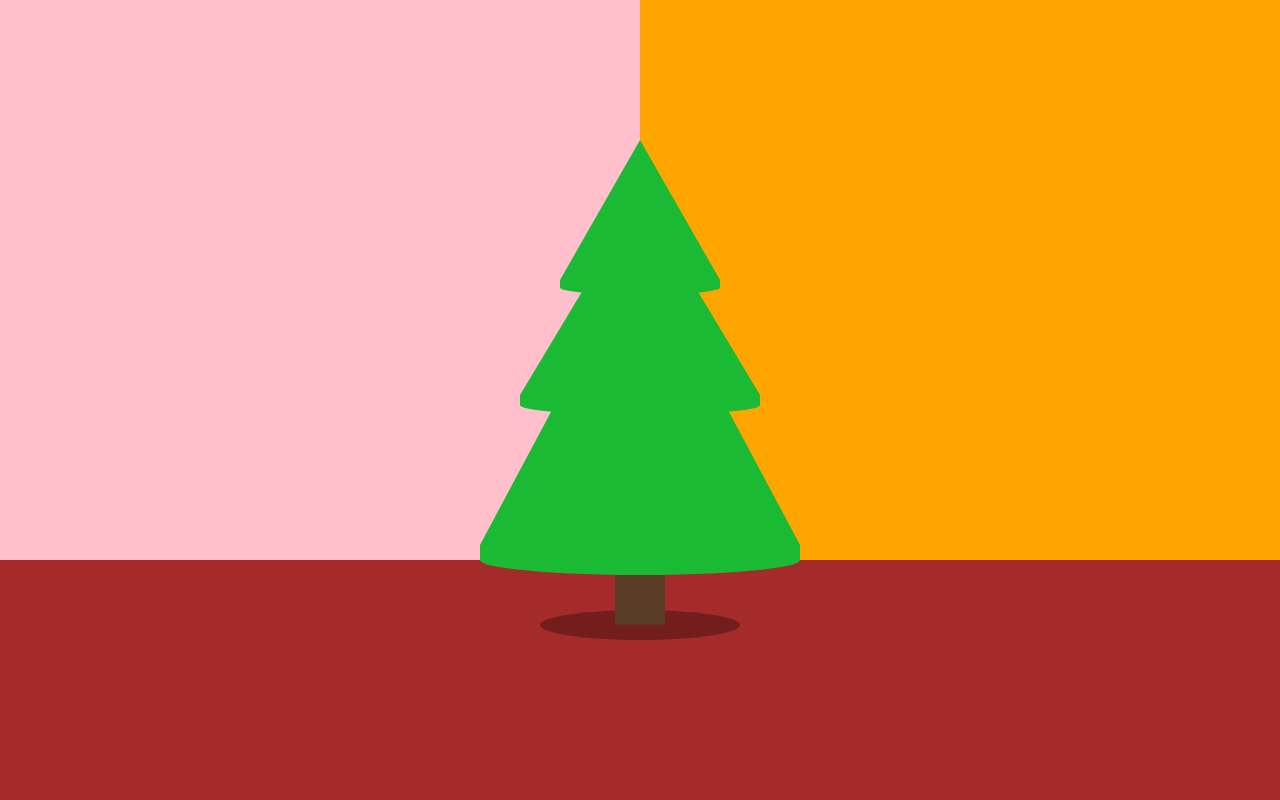
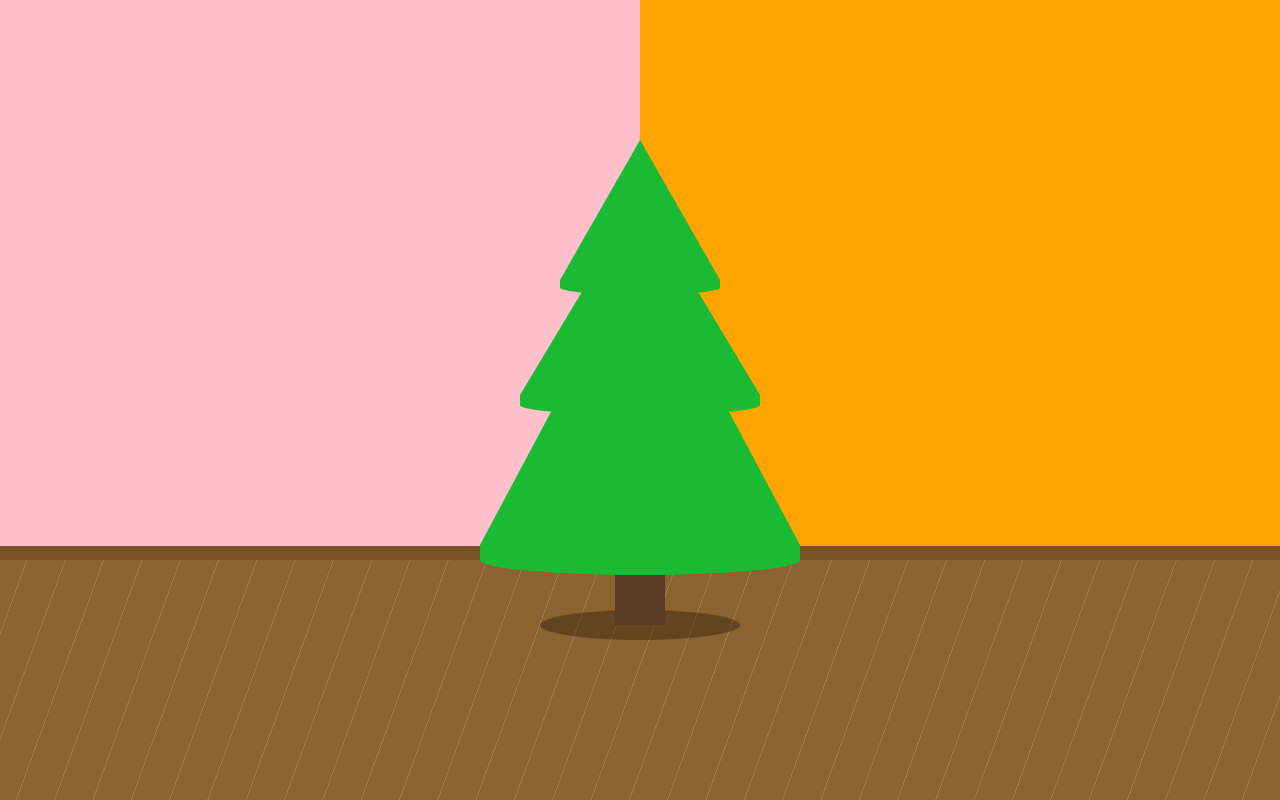
Before and after one commit to NindroidX/csshristmas-tree-decorator, a website built with webpack: page index.html in a window 1280 px wide. Built offline with nearby package versions, Linux system fonts and the light colour scheme; files whose address does not match are found by name.

Commit message:
Add a pattern to the floor

```diff
--- a/src/scss/components/_floor.scss
+++ b/src/scss/components/_floor.scss
@@ -4,5 +4,7 @@
   height: 30%;
   bottom: 0;
   left: 0;
-  background-color: brown;
+  background-color: #8c622e;
+  background-image: repeating-linear-gradient(-70deg, transparent, transparent 35px, rgba(255,255,255,.15) 35px, rgba(255,255,255,.15) 36px);
+  border-top: 14px solid #775327;
 }
```
